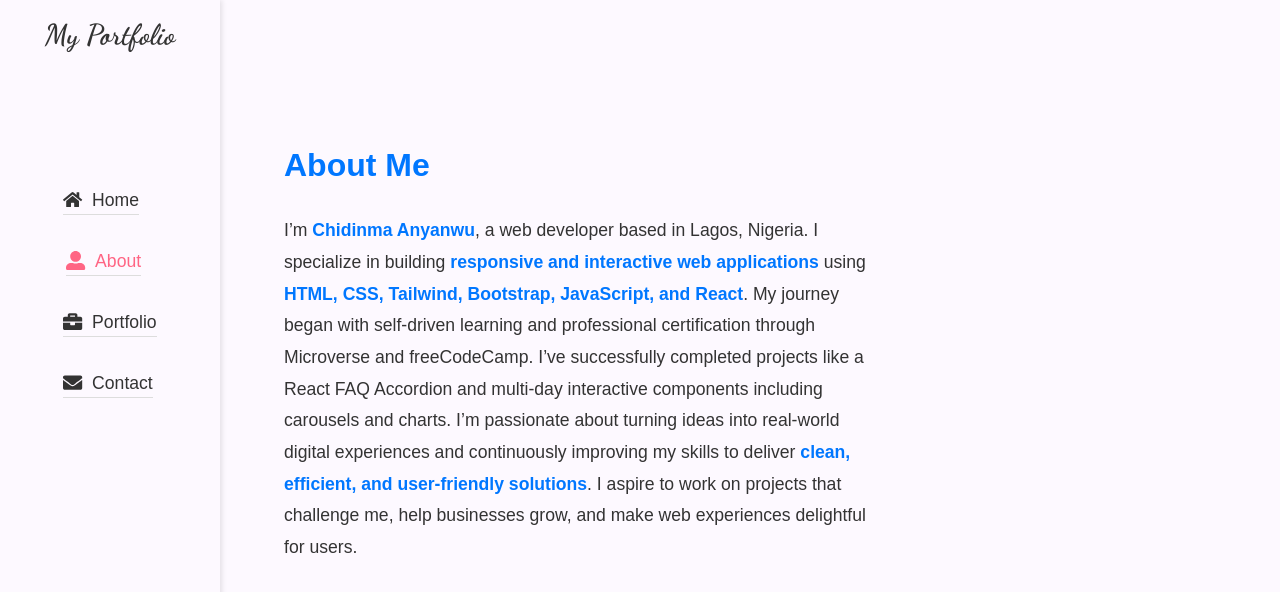
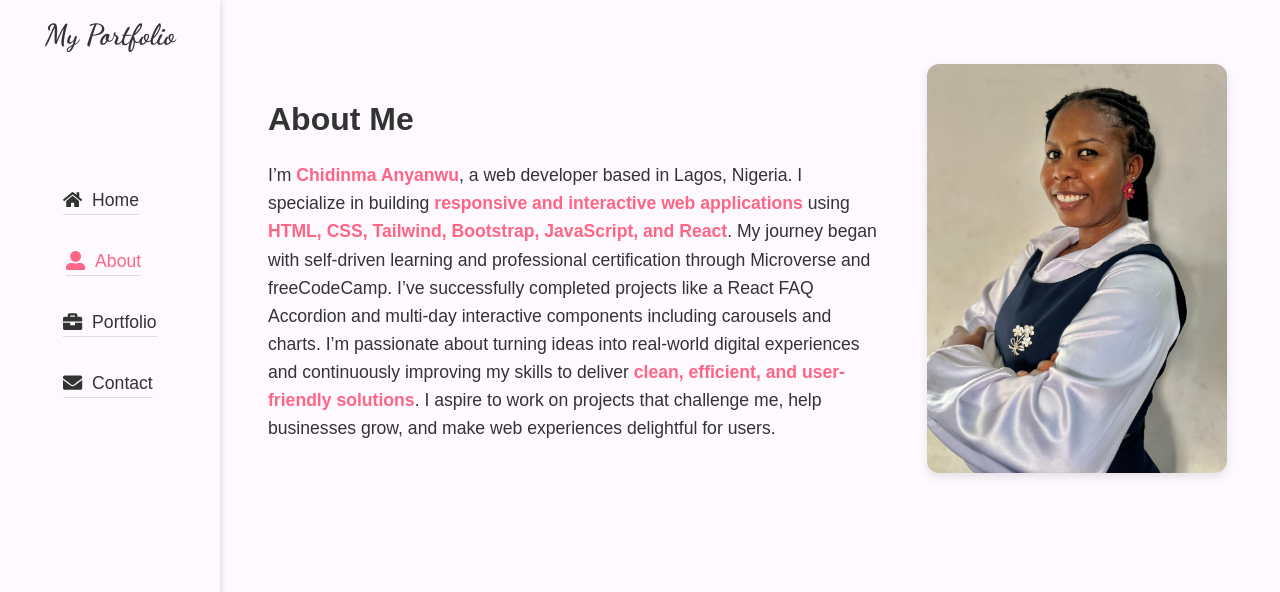
Before and after one commit to Dinma-Faith/my-portfolio-react, a React (Vite) app: page /about in a window 1280 px wide. Shown: the top 592 px of the page. Built offline with nearby package versions, Linux system fonts and the light colour scheme.

Commit message:
Add style to about page

```diff
--- a/src/pages/about.jsx
+++ b/src/pages/about.jsx
@@ -1,9 +1,12 @@
 import styles from "../styles/about.module.css";
-// import profileImage from "../assets/profile.png";
+import profileImage from "../assets/profile.png";
 
 const About = () => {
   return (
     <section className={styles.about}>
+      <div className={styles.aboutImage}>
+        <img src={profileImage} alt="Chidinma Anyanwu" />
+      </div>
       <div className={styles.aboutText}>
         <h2>About Me</h2>
         <p>
@@ -17,9 +20,7 @@ const About = () => {
         </p>
       </div>
 
-      {/* <div className={styles.aboutImage}>
-        <img src={profileImage} alt="Chidinma Anyanwu" />
-      </div> */}
+
     </section>
   );
 };
--- a/src/pages/home.jsx
+++ b/src/pages/home.jsx
@@ -18,7 +18,7 @@ const Home = () => {
           <h1>
             Hello, my name is <span>Chidinma Anyanwu</span>
           </h1>
-          <h2>I'm a Frontend Developer</h2>
+          <h2>I'm a <span>Frontend Developer</span></h2>
           <p>
             Creative Frontend Web Developer focused on building responsive,
             accessible, and visually appealing user interfaces. Skilled in HTML,
@@ -48,10 +48,10 @@ const Home = () => {
 
           {/* Buttons */}
           <div className={styles.buttons}>
-            <a href="/resume.pdf" download className={styles.btnPrimary}>
+            <a href="/resume.pdf" download className={styles.btn}>
               Download Resume
             </a>
-            <a href="#contact" className={styles.btnSecondary}>
+            <a href="#contact" className={styles.btn}>
               Contact Me
             </a>
           </div>
--- a/src/styles/about.module.css
+++ b/src/styles/about.module.css
@@ -1,47 +1,69 @@
 .about {
+  padding: 2rem 1rem;
   display: flex;
-  justify-content: space-between;
-  align-items: center;
-  padding: 4rem 2rem;
-  min-height: 80vh;
+  flex-direction: column;
+  gap: 2rem;
+  max-width: 1100px;
+  margin: 0 auto;
 }
 
-.aboutText {
-  max-width: 600px;
-}
-
+/* About Text */
 .aboutText h2 {
-  font-size: 2rem;
-  margin-bottom: 1.5rem;
-  color: #0077ff; /* Accent color */
+  font-size: 1.6rem;
+  margin-bottom: 1rem;
+  color: var(--text-color);
 }
 
 .aboutText p {
-  font-size: 1.1rem;
-  line-height: 1.8;
-  color: #333;
+  font-size: 1rem;
+  line-height: 1.6;
+  color: var(--text-light);
 }
 
+/* Highlighted text */
 .aboutText strong {
-  color: #0077ff;
+  color: var(--active-color);
+  font-weight: 600;
+}
+
+/* About Image */
+.aboutImage {
+  display: flex;
+  justify-content: center;
 }
 
 .aboutImage img {
-  max-width: 350px;
   width: 100%;
-  border-radius: 10px;
-  box-shadow: 0 5px 15px rgba(0,0,0,0.1);
+  max-width: 300px;
+  height: auto;
+  border-radius: 12px;
+  object-fit: cover;
+  box-shadow: 0 4px 10px rgba(0, 0, 0, 0.1);
 }
 
-/* Responsive */
-@media (max-width: 1024px) {
+/* Tablet & Desktop */
+@media (min-width: 768px) {
   .about {
-    flex-direction: column-reverse;
-    text-align: center;
+    flex-direction: row-reverse;
+    align-items: center;
+    gap: 3rem;
   }
 
-  .aboutImage img {
-    max-width: 250px;
-    margin-bottom: 2rem;
+  .aboutText {
+    flex: 2;
+    text-align: left;
+  }
+
+  .aboutText h2 {
+    font-size: 2rem;
+  }
+
+  .aboutText p {
+    font-size: 1.1rem;
+  }
+
+  .aboutImage {
+    flex: 1;
+    justify-content: flex-start;
   }
 }
```
